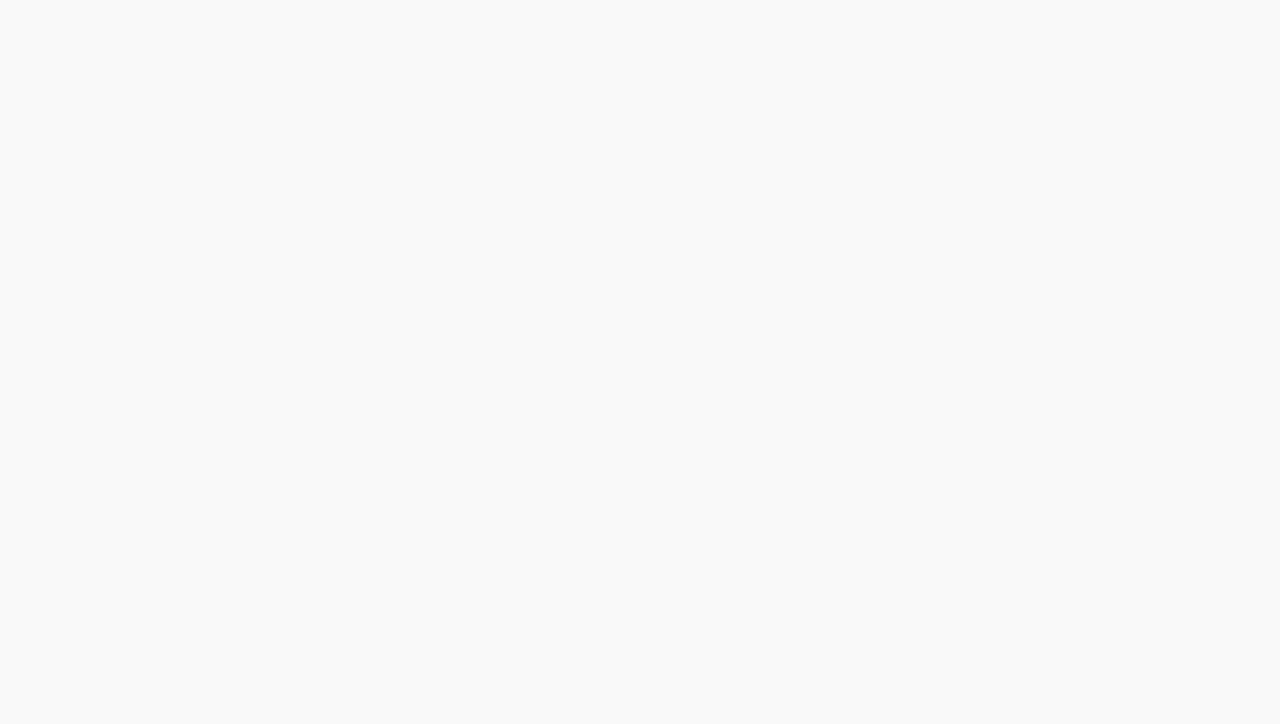
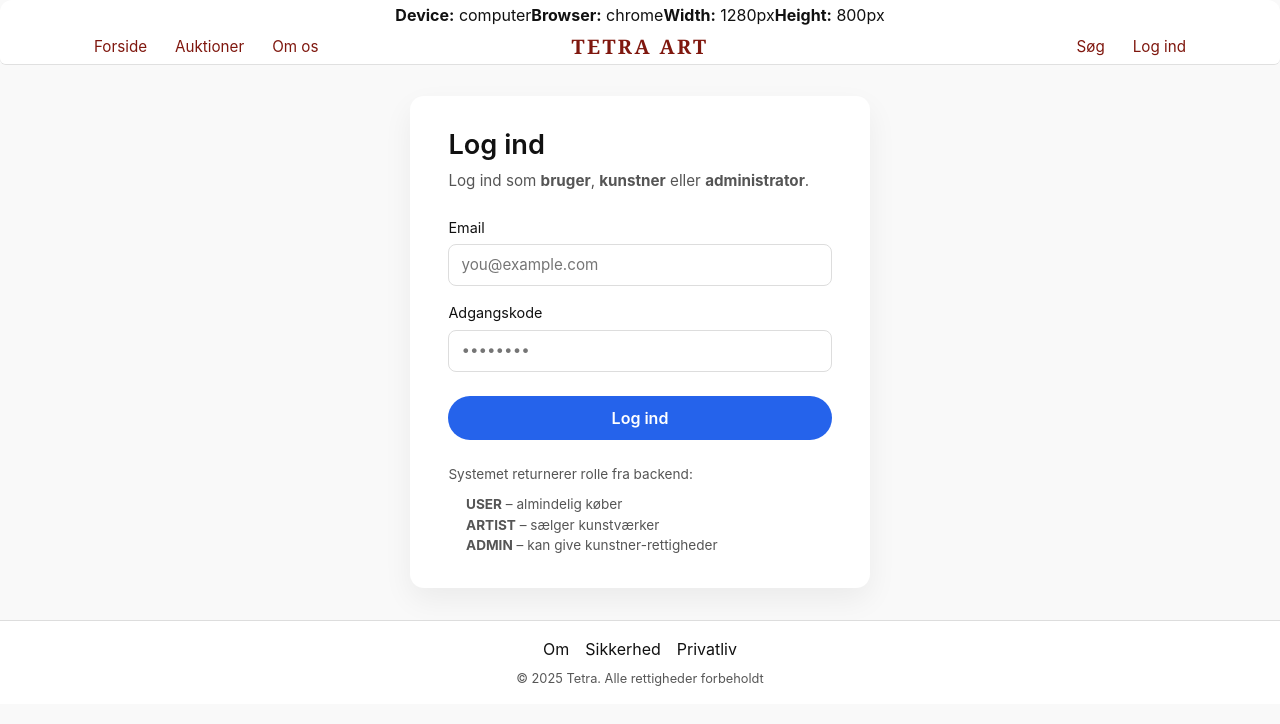
Before and after one commit to mads546n/DevOps-Project-Front, a React (Vite) app: page /login in a window 1280 px wide. Before the commit this address had no page. Shown: the top 724 px of the page. Built offline with nearby package versions, Linux system fonts and the light colour scheme; no server answers.

Commit message:
User authentication added in frontend. Barebones UI. Testing successful.

```diff
--- a/src/components/AppRouter.tsx
+++ b/src/components/AppRouter.tsx
@@ -6,7 +6,7 @@ import App from "./../App";
 import Auktioner from "./../Auktioner";
 // import OmOs from "./../OmOs";
 //import Search from "./../Search";
-//import Login from "./../Login";
+import Login from "../pages/Login";
 
 export default function AppRouter() {
   return (
@@ -15,8 +15,8 @@ export default function AppRouter() {
         <Route path="/" element={<App />} />
         <Route path="/auktioner" element={<Auktioner />} />
         {/* <Route path="/om-os" element={<OmOs />} />
-        <Route path="/search" element={<Search />} />
-        <Route path="/login" element={<Login />} /> */}
+        <Route path="/search" element={<Search />} /> */
+        <Route path="/login" element={<Login />} />}
       </Route>
     </Routes>
   );
--- /dev/null
+++ b/src/pages/Login.tsx
@@ -0,0 +1,161 @@
+import { FormEvent, useEffect, useState } from "react";
+import "../styles/loginStyles.css";
+import { ENV } from "../config/env";
+import type { LoggedInUser } from "../state/types/auth";
+
+const API_BASE = ENV.API_URL ?? "http://localhost:8080";
+
+export default function Login() {
+    const [email, setEmail] = useState("");
+    const [password, setPassword] = useState("");
+    const [user, setUser] = useState<LoggedInUser | null>(null);
+    const [error, setError] = useState<string | null>(null);
+    const [loading, setLoading] = useState(false);
+
+    // Restore user from localStorage on first render (optional but nice)
+    useEffect(() => {
+        if (typeof window === "undefined") return;
+        const stored = window.localStorage.getItem("loggedInUser");
+        if (stored) {
+            try {
+                const parsed = JSON.parse(stored) as LoggedInUser;
+                if (parsed?.email && parsed?.role) {
+                    setUser(parsed);
+                }
+            } catch {
+                // ignore parse errors
+            }
+        }
+    }, []);
+
+    async function handleSubmit(e: FormEvent) {
+        e.preventDefault();
+        setError(null);
+        setLoading(true);
+
+        try {
+            const res = await fetch(`${API_BASE}/api/auth/login`, {
+                method: "POST",
+                headers: { "Content-Type": "application/json" },
+                body: JSON.stringify({ email, password }),
+            });
+
+            if (!res.ok) {
+                throw new Error("Forkert email eller adgangskode");
+            }
+
+            const data: LoggedInUser = await res.json();
+            setUser(data);
+            window.localStorage.setItem("loggedInUser", JSON.stringify(data));
+            setPassword("");
+        } catch (err: any) {
+            setError(err.message ?? "Login fejlede");
+        } finally {
+            setLoading(false);
+        }
+    }
+
+    function handleLogout() {
+        setUser(null);
+        setEmail("");
+        setPassword("");
+        setError(null);
+        if (typeof window !== "undefined") {
+            window.localStorage.removeItem("loggedInUser");
+        }
+    }
+
+    if (!user) {
+        return (
+            <section className="login-page">
+                <h1>Log ind</h1>
+                <p className="login-subtitle">
+                    Log ind som <strong>bruger</strong>, <strong>kunstner</strong> eller{" "}
+                    <strong>administrator</strong>.
+                </p>
+
+                <form className="login-form" onSubmit={handleSubmit}>
+                    <label>
+                        Email
+                        <input
+                            type="email"
+                            value={email}
+                            onChange={(e) => setEmail(e.target.value)}
+                            required
+                            placeholder="you@example.com"
+                        />
+                    </label>
+
+                    <label>
+                        Adgangskode
+                        <input
+                            type="password"
+                            value={password}
+                            onChange={(e) => setPassword(e.target.value)}
+                            required
+                            placeholder="••••••••"
+                        />
+                    </label>
+
+                    <button type="submit" disabled={loading}>
+                        {loading ? "Logger ind..." : "Log ind"}
+                    </button>
+
+                    {error && <p className="login-error">{error}</p>}
+                </form>
+
+                <div className="login-hint">
+                    <p>Systemet returnerer rolle fra backend:</p>
+                    <ul>
+                        <li><strong>USER</strong> – almindelig køber</li>
+                        <li><strong>ARTIST</strong> – sælger kunstværker</li>
+                        <li><strong>ADMIN</strong> – kan give kunstner-rettigheder</li>
+                    </ul>
+                </div>
+            </section>
+        );
+    }
+
+    return (
+        <section className="login-page">
+            <header className="login-header">
+                <div>
+                    <h1>Velkommen, {user.name}</h1>
+                    <p>
+                        Du er logget ind som <strong>{user.role}</strong> ({user.email})
+                    </p>
+                </div>
+                <button onClick={handleLogout}>Log ud</button>
+            </header>
+
+            {user.role === "COSTUMER" && (
+                <div className="role-section">
+                    <h2>Bruger-dashboard</h2>
+                    <p>Du kan byde på auktioner og se dine køb.</p>
+                    {}
+                </div>
+            )}
+
+            {user.role === "ARTIST" && (
+                <div className="role-section">
+                    <h2>Kunstner-dashboard</h2>
+                    <p>Du kan oprette nye kunstværker og starte auktioner.</p>
+                    {}
+                </div>
+            )}
+
+            {user.role === "ADMIN" && (
+                <div className="role-section">
+                    <h2>Admin-panel</h2>
+                    <p>
+                        Som admin kan du fx promovere en bruger til kunstner via{" "}
+                        <code>POST /api/admin/promote/&lt;userId&gt;</code>
+                    </p>
+                    <p>
+                    Placeholder til fremtidig UI.
+                    </p>
+                </div>
+            )}
+        </section>
+    );
+}
--- /dev/null
+++ b/src/state/types/auth.ts
@@ -0,0 +1,9 @@
+
+export type Role = "COSTUMER" | "ARTIST" | "ADMIN";
+
+export interface LoggedInUser {
+    id: number;
+    name: string;
+    email: string;
+    role: Role;
+}
--- /dev/null
+++ b/src/styles/loginStyles.css
@@ -0,0 +1,96 @@
+.login-page {
+    max-width: 460px;
+    margin: 2rem auto;
+    padding: 2rem 2.4rem;
+    background: #ffffff;
+    border-radius: 14px;
+    box-shadow: 0 12px 30px rgba(0, 0, 0, 0.06);
+}
+
+.login-page h1 {
+    font-size: 1.7rem;
+    margin-bottom: 0.5rem;
+}
+
+.login-subtitle {
+    margin-bottom: 1.5rem;
+    font-size: 0.95rem;
+    color: #555;
+}
+
+.login-form {
+    display: flex;
+    flex-direction: column;
+    gap: 1rem;
+}
+
+.login-form label {
+    display: flex;
+    flex-direction: column;
+    gap: 0.35rem;
+    font-size: 0.9rem;
+}
+
+.login-form input {
+    padding: 0.55rem 0.75rem;
+    border-radius: 8px;
+    border: 1px solid #ddd;
+    font-size: 0.95rem;
+}
+
+.login-form input:focus {
+    outline: none;
+    border-color: #111;
+}
+
+.login-form button {
+    margin-top: 0.5rem;
+    padding: 0.6rem 1.1rem;
+    border-radius: 999px;
+    border: none;
+    font-weight: 600;
+    cursor: pointer;
+}
+
+.login-error {
+    margin-top: 0.4rem;
+    font-size: 0.85rem;
+    color: #b00020;
+}
+
+.login-hint {
+    margin-top: 1.5rem;
+    font-size: 0.85rem;
+    color: #555;
+}
+
+.login-hint ul {
+    margin-top: 0.4rem;
+    padding-left: 1.1rem;
+}
+
+.login-header {
+    display: flex;
+    justify-content: space-between;
+    align-items: center;
+    gap: 1.2rem;
+    margin-bottom: 1.2rem;
+}
+
+.login-header button {
+    padding: 0.45rem 0.9rem;
+    border-radius: 999px;
+    border: none;
+    cursor: pointer;
+}
+
+.role-section {
+    margin-top: 1.4rem;
+    padding-top: 1.2rem;
+    border-top: 1px solid #eee;
+}
+
+.role-section h2 {
+    font-size: 1.1rem;
+    margin-bottom: 0.4rem;
+}
```
Also changed, not shown: 2 other files (tests, documents, lock files or other folders).
